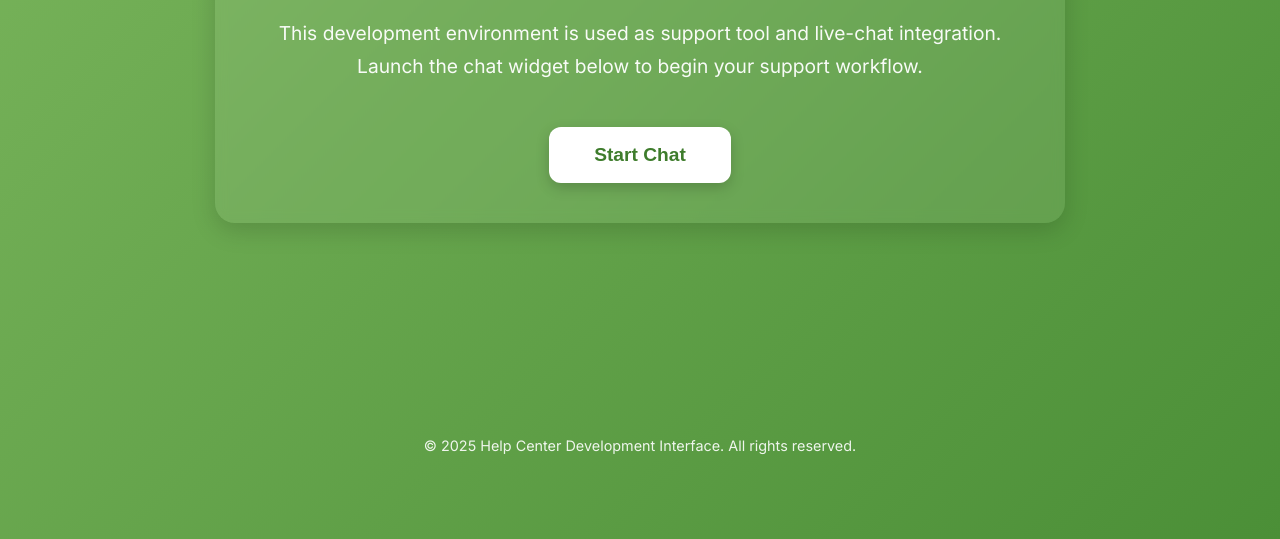
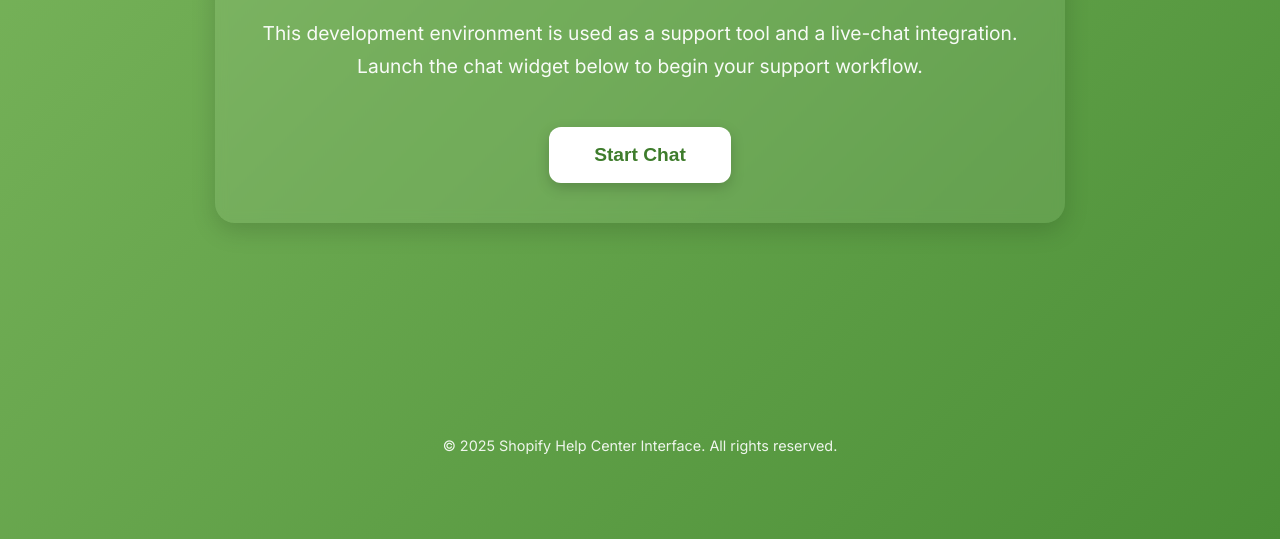
Before and after one commit to shopifyhelpcenter-com/SHOPIFY-HELP-CENTER, a plain HTML site: page index.html in a window 1280 px wide. Shown: the part 261-800 px from the top of the page. Drawn offline with Linux system fonts and the light colour scheme.

Commit message:
index.html

```diff
--- a/index.html
+++ b/index.html
@@ -87,7 +87,7 @@
   <div class="hero-container">
     <h1>Welcome to the Shopify Help Center</h1>
     <p>
-      This development environment is used as support tool and live-chat integration.
+      This development environment is used as a support tool and a live-chat integration.
       Launch the chat widget below to begin your support workflow.
     </p>
 
@@ -117,7 +117,7 @@
   </script>
 
   <footer>
-    © 2025 Help Center Development Interface. All rights reserved.
+    © 2025 Shopify Help Center Interface. All rights reserved.
   </footer>
 
 </body>
```
